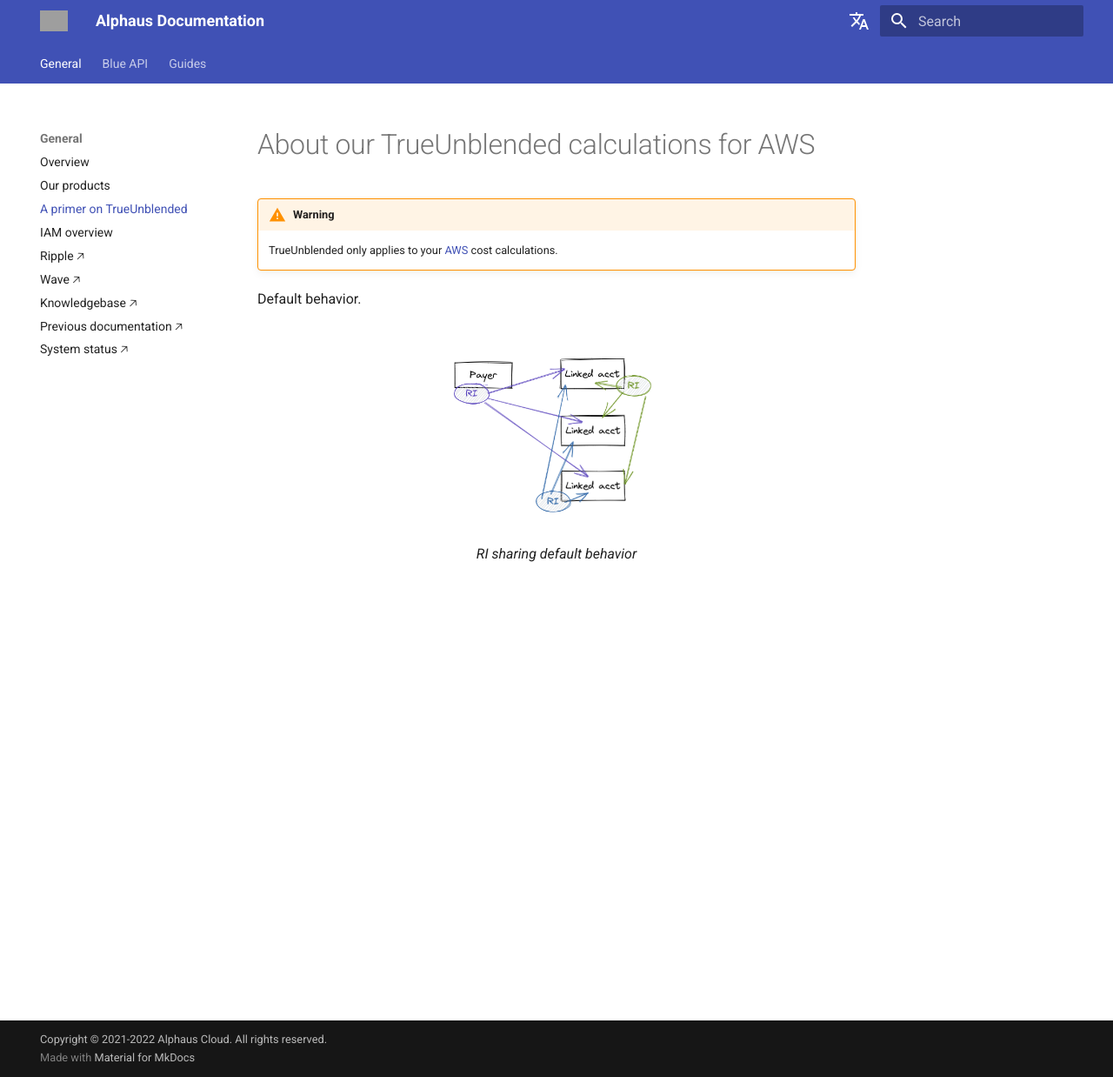
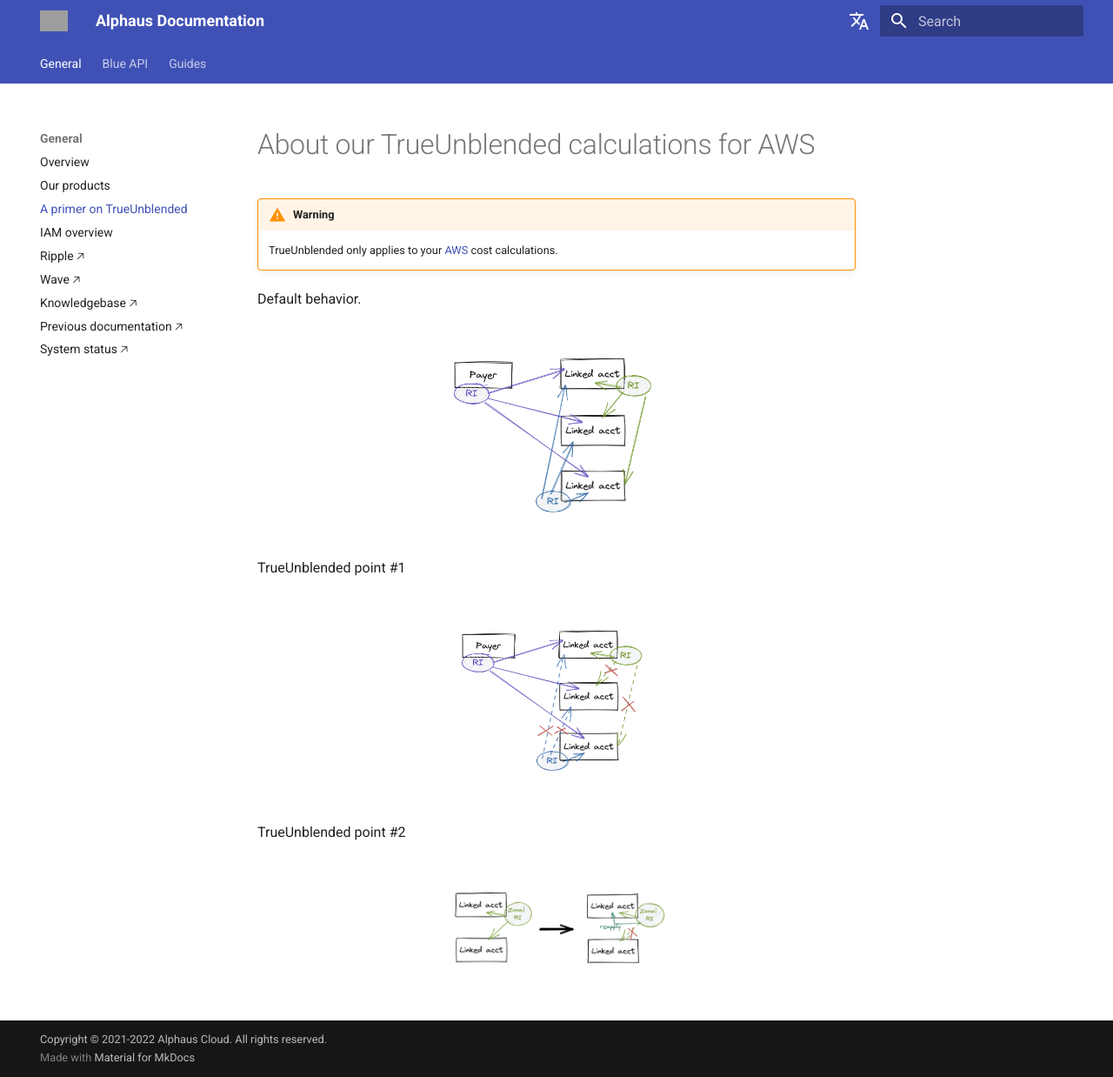
Before and after one commit to alphauslabs/tmpdocs, an MkDocs documentation site: the page built from docs/trueunblended.md, in a window 1280 px wide and 1238 px high. Shown: the whole window at 87% size. Built offline with MkDocs 1.6.1 and Material for MkDocs 9.7.7, drawn with Linux system fonts in a browser that asks for light colours; comment, search, counter and statistics services are not loaded; grey boxes are pictures that could not be loaded.

Commit message:
docs: trueunblended

```diff
--- a/docs/trueunblended.md
+++ b/docs/trueunblended.md
@@ -6,6 +6,17 @@
 Default behavior.
 
 <figure markdown>
-  ![Point #1](./assets/trueunblended-00.png){ width="300" }
-  <figcaption>RI sharing default behavior</figcaption>
+  ![Default](./assets/trueunblended-00.png){ width="300" }
 </figure>
+
+TrueUnblended point #1
+
+<figure markdown>
+  ![Point #1](./assets/trueunblended-01.png){ width="300" }
+</figure>
+
+TrueUnblended point #2
+
+<figure markdown>
+  ![Point #2](./assets/trueunblended-02.png){ width="300" }
+</figure>
```
